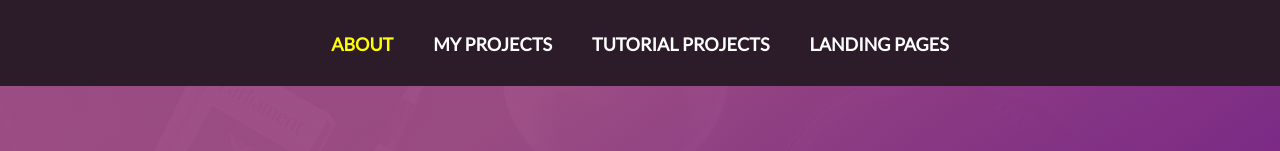
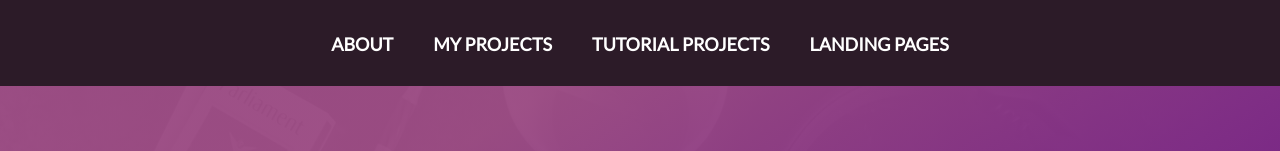
Before and after one commit to ZloyBatarejka/portofolio, a React (Create React App) app: page / in a window 1280 px wide. Shown: the top 151 px of the page. Built offline with nearby package versions, Linux system fonts and the light colour scheme.

Commit message:
route to

```diff
--- a/src/components/sidebar/sidebar.js
+++ b/src/components/sidebar/sidebar.js
@@ -17,7 +17,7 @@ class Sidebar extends Component {
               <NavLink
                 exact
                 className="nav-link"
-                to="/"
+                to="/about"
                 onClick={() => {
                   this.setState({ hidden: !this.state.hidden });
                 }}
```
